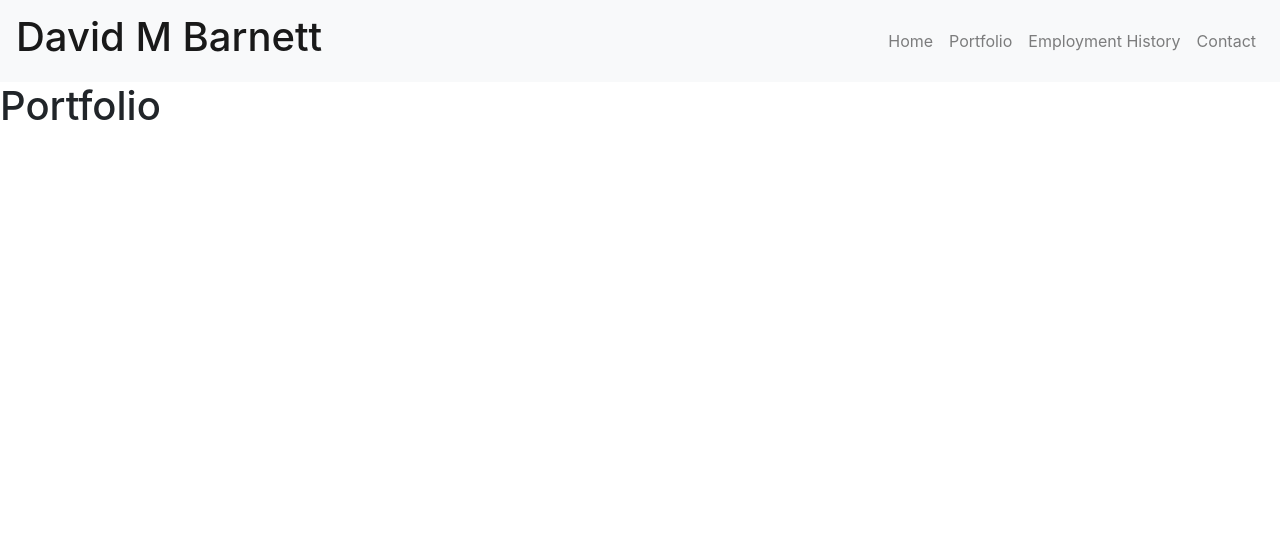
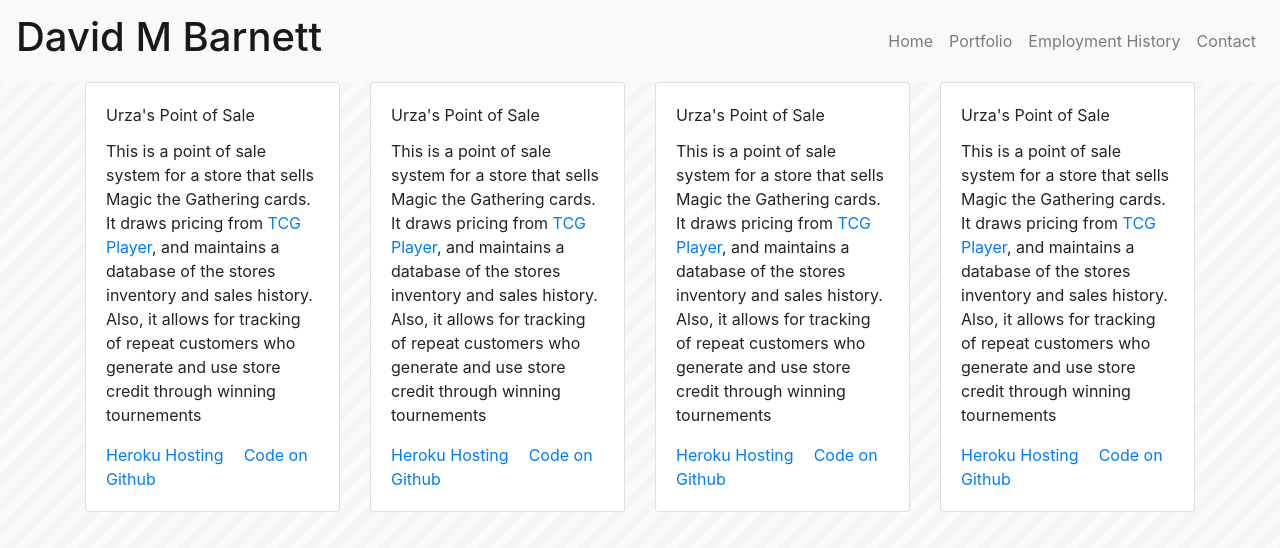
Before and after one commit to DMBarnett/reactportfolio, a React (Create React App) app: page /Portfolio in a window 1280 px wide. Shown: the top 548 px of the page. Built offline with nearby package versions, Linux system fonts and the light colour scheme.

Commit message:
Building Card portfolio page

```diff
--- a/src/components/Header/index.js
+++ b/src/components/Header/index.js
@@ -12,21 +12,14 @@
 class Header extends Component{
   constructor(props) {
     super(props);
-
-    this.toggle = this.toggle.bind(this);
     this.state = {
-      isOpen: false
     };
   }
-  toggle() {
-    this.setState({
-      isOpen: !this.state.isOpen
-    });
-  }
+
   render() {
     return (
       <div>
-        <Navbar color="light" light expand="md">
+        <Navbar color="light" light expand="md" className="topbar">
           <NavbarBrand href="/"><h1>David M Barnett</h1></NavbarBrand>
           <NavbarToggler onClick={this.toggle} />
           <Collapse isOpen={this.state.isOpen} navbar>
--- a/src/screens/Portfolio/index.js
+++ b/src/screens/Portfolio/index.js
@@ -1,10 +1,60 @@
 import React from "react"
+import {Col, Row, Container, Card, CardText, CardBody, CardTitle, CardLink} from "reactstrap"
 import "./style.css"
 
 function Portfolio(props){
   return(
     <div>
-      <h1>Portfolio</h1>
+      <Container>
+        <Row>
+          <Col sm="6" md="3">
+            <Card>
+              <CardBody>
+                <CardTitle>Urza's Point of Sale</CardTitle>
+                <CardText>This is a point of sale system for a store that sells Magic the Gathering cards.  It draws pricing from <a href="tcgplayer.com">TCG Player</a>, and maintains a database of the stores inventory and sales history.  Also, it allows for tracking of repeat customers who generate and use store credit through winning tournements</CardText>
+                <CardLink href="https://murmuring-shelf-36712.herokuapp.com/">Heroku Hosting</CardLink>
+                <CardLink href="https://github.com/DMBarnett/pointofsale">Code on Github</CardLink>
+              </CardBody>
+            </Card>
+          </Col>
+          <Col sm="6" md="3">
+          <Card>
+              <CardBody>
+                <CardTitle>Urza's Point of Sale</CardTitle>
+                <CardText>This is a point of sale system for a store that sells Magic the Gathering cards.  It draws pricing from <a href="tcgplayer.com">TCG Player</a>, and maintains a database of the stores inventory and sales history.  Also, it allows for tracking of repeat customers who generate and use store credit through winning tournements</CardText>
+                <CardLink href="https://murmuring-shelf-36712.herokuapp.com/">Heroku Hosting</CardLink>
+                <CardLink href="https://github.com/DMBarnett/pointofsale">Code on Github</CardLink>
+              </CardBody>
+            </Card>
+          </Col>
+          <Col sm="6" md="3">
+          <Card>
+              <CardBody>
+                <CardTitle>Urza's Point of Sale</CardTitle>
+                <CardText>This is a point of sale system for a store that sells Magic the Gathering cards.  It draws pricing from <a href="tcgplayer.com">TCG Player</a>, and maintains a database of the stores inventory and sales history.  Also, it allows for tracking of repeat customers who generate and use store credit through winning tournements</CardText>
+                <CardLink href="https://murmuring-shelf-36712.herokuapp.com/">Heroku Hosting</CardLink>
+                <CardLink href="https://github.com/DMBarnett/pointofsale">Code on Github</CardLink>
+              </CardBody>
+            </Card>
+          </Col>
+          <Col sm="6" md="3">
+          <Card>
+              <CardBody>
+                <CardTitle>Urza's Point of Sale</CardTitle>
+                <CardText>This is a point of sale system for a store that sells Magic the Gathering cards.  It draws pricing from <a href="tcgplayer.com">TCG Player</a>, and maintains a database of the stores inventory and sales history.  Also, it allows for tracking of repeat customers who generate and use store credit through winning tournements</CardText>
+                <CardLink href="https://murmuring-shelf-36712.herokuapp.com/">Heroku Hosting</CardLink>
+                <CardLink href="https://github.com/DMBarnett/pointofsale">Code on Github</CardLink>
+              </CardBody>
+            </Card>
+          </Col>
+        </Row>
+        <Row>
+
+        </Row>
+        <Row>
+
+        </Row>
+      </Container>
     </div>
   )
 }
--- a/src/screens/Welcome/index.js
+++ b/src/screens/Welcome/index.js
@@ -18,13 +18,13 @@
             </Row>
           </Col>
           <Col xs="12" lg="7">
-            <p><h6>Hello, and welcome!</h6>I'm David Mitchell Barnett, an aspiring web developer.  I'm beginning my new career in full stack development, and I look forward to joining your team!</p>
+            <p><strong>Hello,</strong> I'm David Mitchell Barnett, an aspiring web developer.  I'm beginning my new career in full stack development, and I look forward to joining your team!</p>
             <br/>
             <p>I chose to work in the restaurant industry for the past 15 years because I enjoy being the person that people look to when they need aid, either with planning and executing difficult events, or as the person who can address and fix their problems.  During my tenure in kitchens and tending bars, I’ve always had a passion for computers and the IT world, and so I always acted as the unofficial in-house IT support wherever I worked.  I began learning web development when I began updating a simple wordpress website for a restaurant in college, and integrating the daily special into the menu section before we opened each day.</p>
             <br />
-            <p>I expanded the knowledge I gained by studting on my own, using Free Code Camp and Codecademy, but it wasn't until this past year that I had the opportunity to study programming in a professional setting. When the University offered a bootcamp for this past fall, I jumped on the chance to change career.  This course challenged me, and pushed me to learn things that I hadn't come across while teaching myself.  Dimitri, our teacher, and the staff pushed me and the class at every opportunity, encouraging us in every way they could.</p>
+            <p>I expanded the knowledge I gained by studting on my own, using Free Code Camp and Codecademy, but it wasn't until this past year that I had the opportunity to study programming in a professional setting. When the University offered a bootcamp for this past fall, I jumped on the chance to change career.  This course challenged me, and pushed me to learn things that I hadn't come across while teaching myself.  Dimitri, our teacher, and the staff pushed me and the class at every opportunity and encouraged us in every way they could.</p>
             <br />
-            <p>I know now that I am ready for a career in development, with the technical skills I've learned over the last six months and the professional skills I learned in the restaurant work over the last fifteen years.  I am client focused, and </p>
+            <p>I look forward to applying the skills I've developed in advancing the goals of your company.</p>
           </Col>
         </Row>
 
--- a/src/screens/Welcome/style.css
+++ b/src/screens/Welcome/style.css
@@ -8,3 +8,9 @@
 .headshot{
   border-radius: 50%
 }
+
+body{
+  background-image: url("../../images/stripes-light.png");
+  background-repeat: repeat;
+  background-color: rgba(0,0,0,0.1);
+}
```
Also changed, not shown: src/images/stripes-light.png (added), 1 other file (tests, documents, lock files or other folders).
